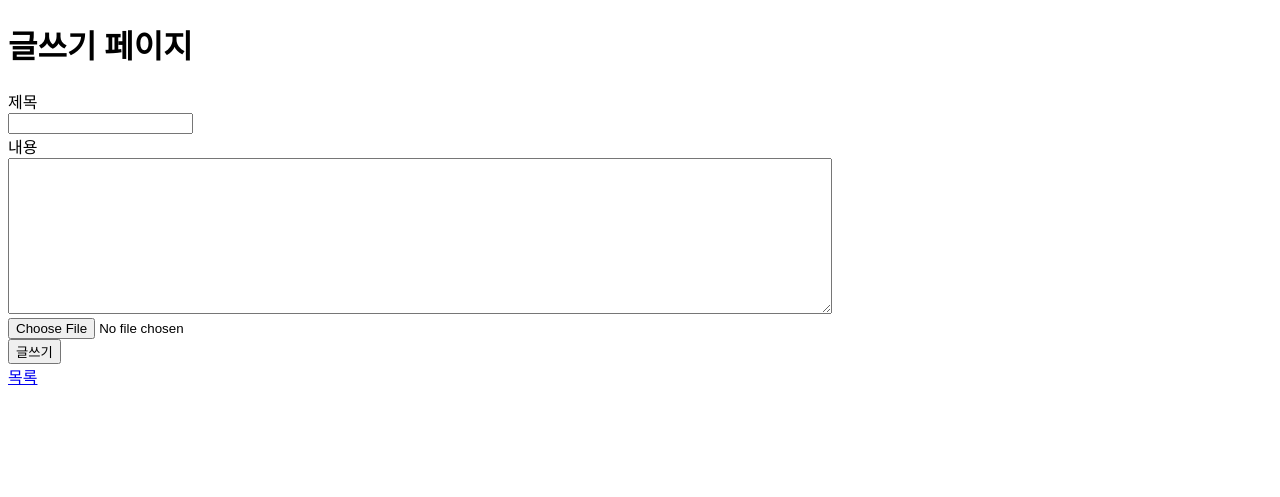
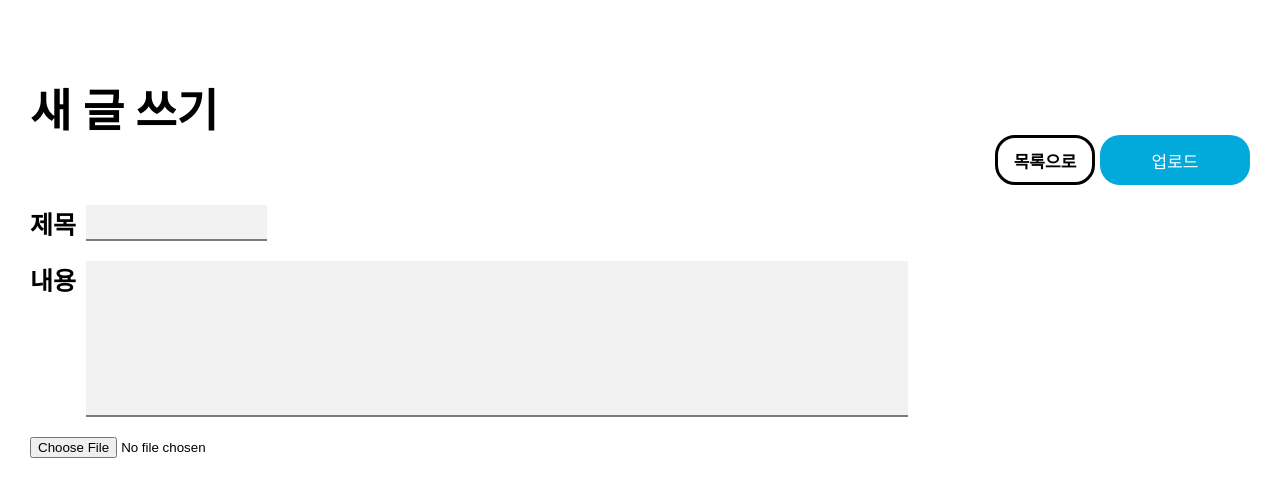
Before and after one commit to JangMinSol/web_crud, a Django app: page /blog/new_post/ in a window 1280 px wide. Shown: the top 497 px of the page. Run offline with Django 5.2, Linux system fonts and the light colour scheme.

Commit message:
Feature Enhancement, Design Modification 3

```diff
--- a/main/templates/main/blog.html
+++ b/main/templates/main/blog.html
@@ -4,8 +4,10 @@
     </head>
     <body>
         <div style="margin:30px;">
-            <div style="">
+            <div style="text-align: center">
                 <h1>❤️ 자유 게시판 ❤️</h1>
+            </div>
+            <div style="border-top: 1px solid #848484; margin: 10px 0 20px 0;">
             </div>
             <div style="margin-bottom: 20px; text-align: right;">
                 <button onclick="location.href='new_post/'" style="width: 100px;
--- a/main/templates/main/new_post.html
+++ b/main/templates/main/new_post.html
@@ -4,17 +4,37 @@
     <meta charset="UTF-8">
     <title>글쓰기 페이지</title>
 </head>
-<body>
-    <h1>글쓰기 페이지</h1>
+<body style="margin:30px;">
+    <div style="display: flex; justify-content: space-between;">
+        <p style="font-size:45px; font-weight: bold;">새 글 쓰기</p>
+        <div style="display: flex;  justify-content: space-between; align-items: flex-end;">
+            <button onclick="location.href='/blog/'" style="width: 100px; height: 50px; color: black; background-color: white; font-size:17px;
+                                                            margin: 20px 5px 0 0; border-radius: 20px; border: 3px solid black; font-weight: bold;">목록으로</button>
+            <input type="submit" value="업로드" style="width:150px; height:50px; font-size:17px; color: white; background-color: #02A9DB; border: none; border-radius: 20px;">
+
+        </div>
+    </div>
     <form method="POST">
         {% csrf_token %}
-        제목<br>
-        <input type="text" name="postname"><br>
-        내용<br>
-        <textarea rows="10" cols="100" name="contents"></textarea><br>
+        <div style="display: flex; margin: 20px 0 20px 0;">
+            <div style="font-weight: bold; margin-right: 10px; font-size:25px">제목</div>
+            <input type="text" name="postname" style="background-color: #8b8b8b1c;
+                                                                  resize: none;
+                                                                  color: black;
+                                                                  border: none;
+                                                                  border-bottom: 2px solid #0000007e;
+                                                                  outline: none;">
+        </div>
+        <div style="display: flex; margin: 20px 0 20px 0;">
+            <div style="font-weight: bold; margin-right: 10px; font-size:25px">내용</div>
+            <textarea rows="10" cols="100" name="contents" style="background-color: #8b8b8b1c;
+                                                                  resize: none;
+                                                                  color: black;
+                                                                  border: none;
+                                                                  border-bottom: 2px solid #0000007e;
+                                                                  outline: none;"></textarea>
+        </div>
         <input type="file" name="mainphoto"><br>
-        <input type="submit" value="글쓰기">
     </form>
-    <a href="/blog/">목록</a>
 </body>
 </html>
```
Also changed, not shown: main/templates/main/posting.html (+6 -3 lines), main/templates/main/remove_post.html (+15 -6 lines), db.sqlite3.
